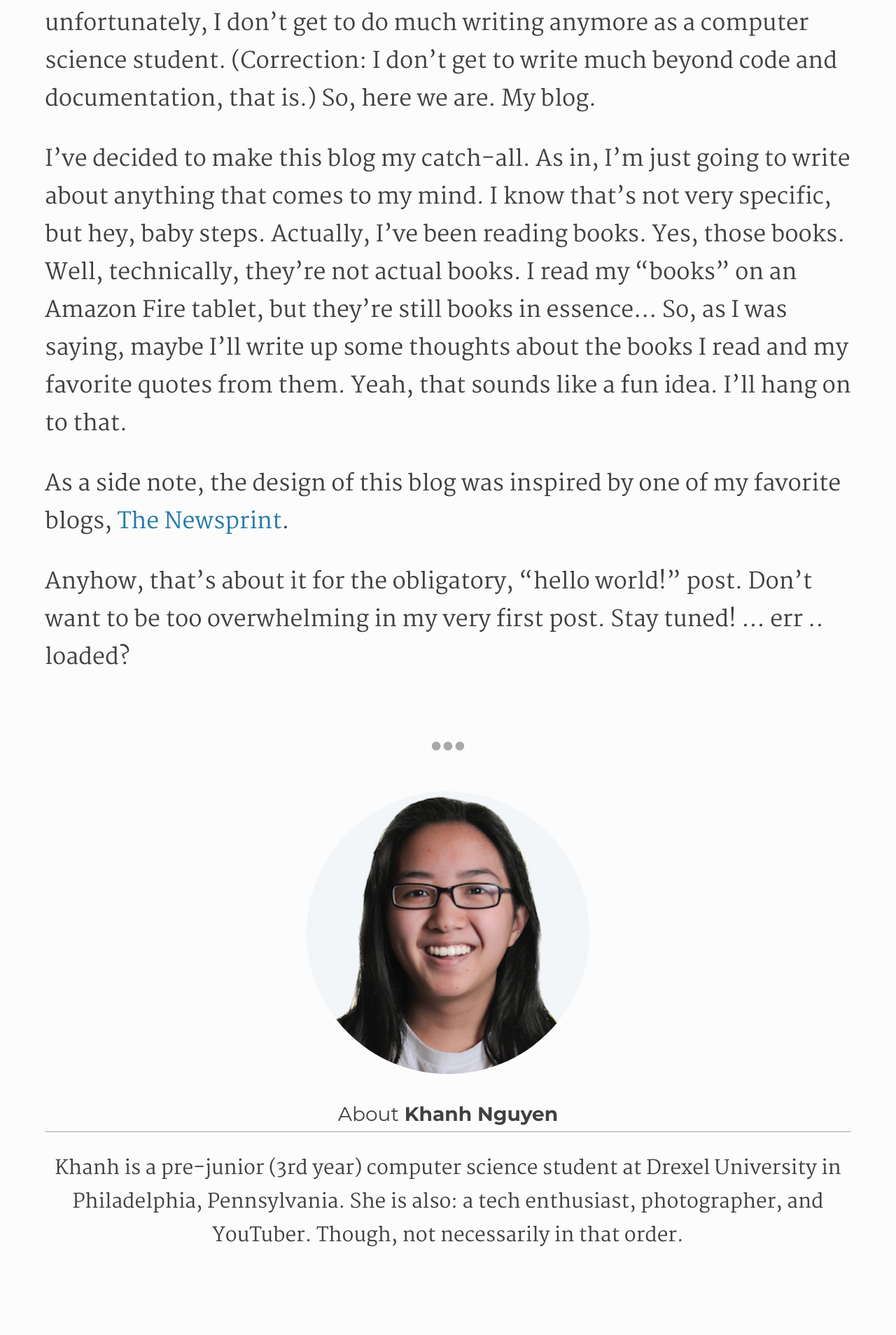
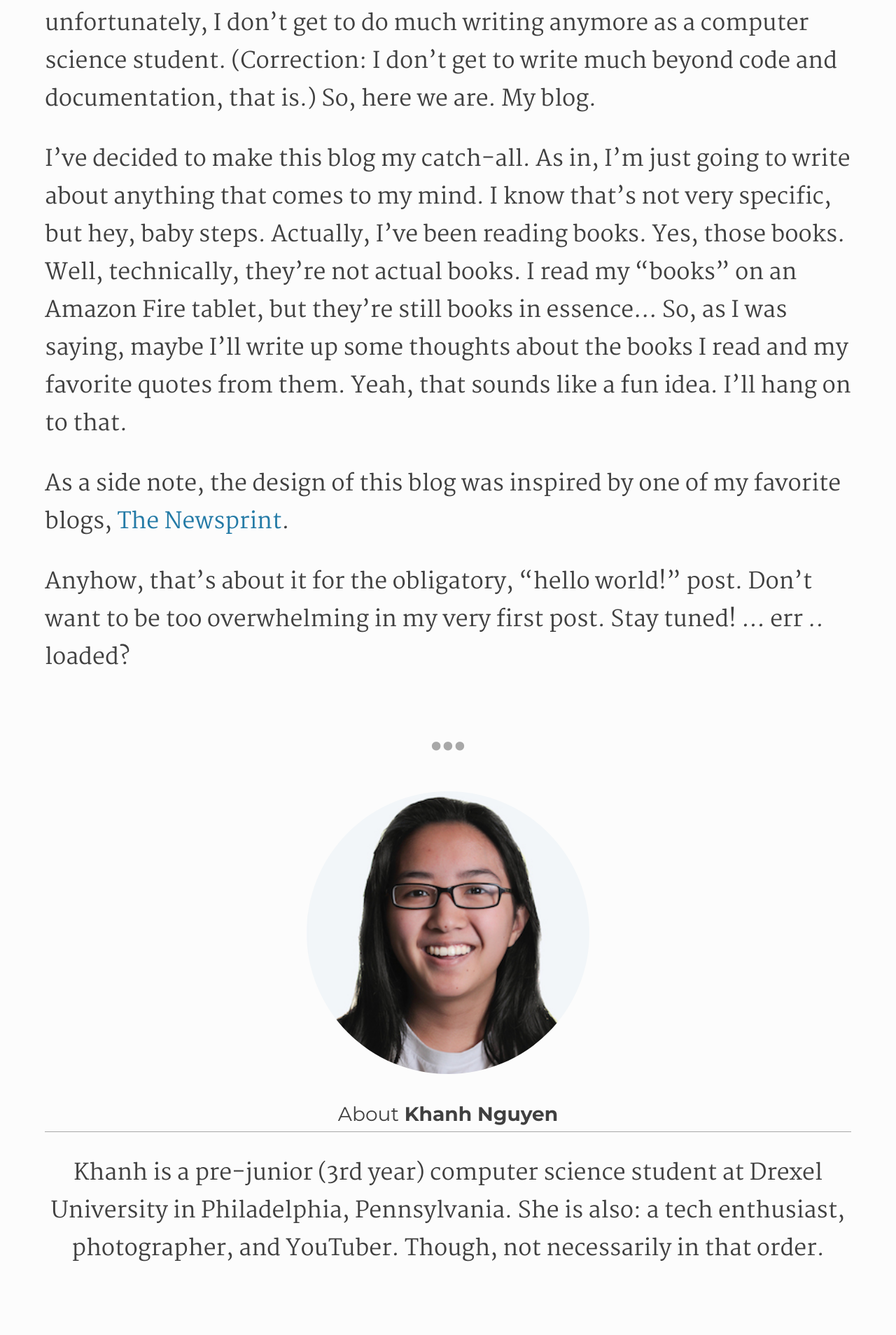
Before and after one commit to khanhnwin/khanhnwin.github.io, a Jekyll site: the page built from _posts/2016-11-23-hello-world.md, in a window 1280 px wide. Shown: the part 708-2616 px from the top of the page at 70% size. Built offline with Jekyll 4.4.1, drawn with Linux system fonts in a browser that asks for light colours; nearby versions of some CDN libraries; before the commit the page ends 2594 px from its top, so only the background shows below that.

Commit message:
increase post bio font size

```diff
--- a/stylesheets/style.css
+++ b/stylesheets/style.css
@@ -372,7 +372,7 @@ nav ul li {
 
 @media screen and (max-device-width: 800px) {
   .post_page .article_bio .summary p {
-    font-size: 1.75rem;
+    font-size: 2rem;
   }
 }
 
--- a/stylesheets/style.sass
+++ b/stylesheets/style.sass
@@ -291,7 +291,7 @@ nav
 
           @media screen and (max-device-width: 800px)
 
-            font-size: 1.75rem
+            font-size: 2rem
 
     @media (max-width: 800px)
       .pic, .summary
```
